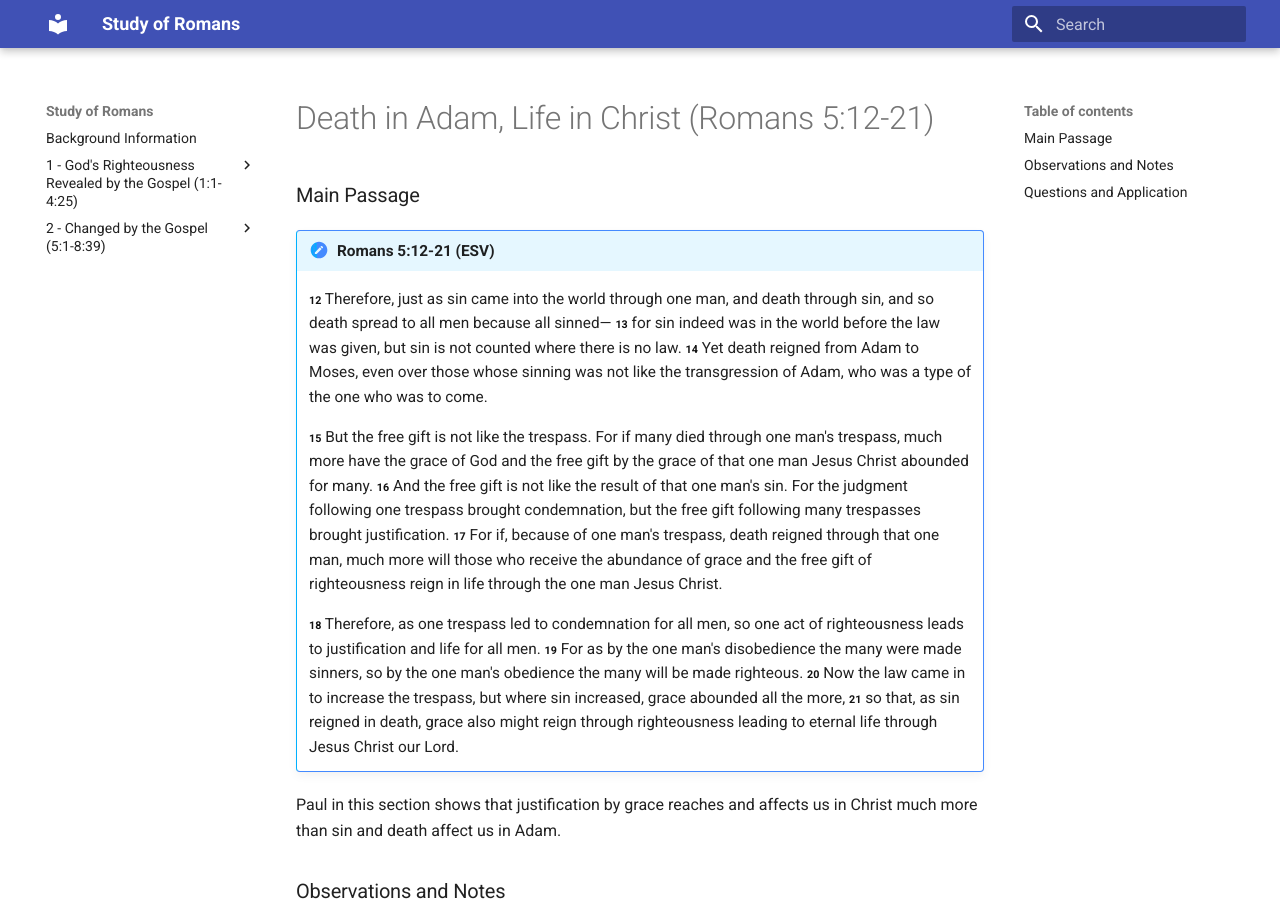
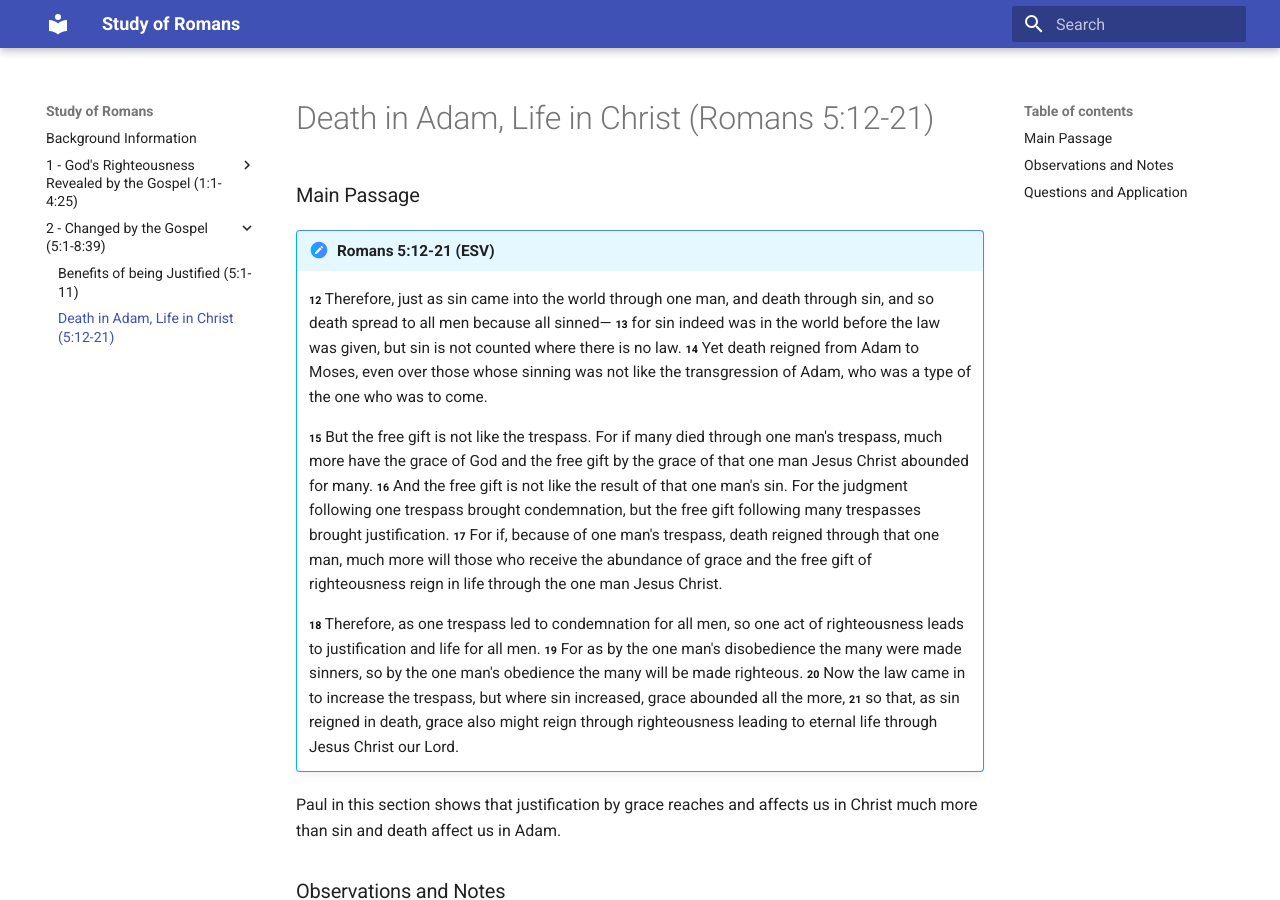
Before and after one commit to 1dancook/romans-study, an MkDocs documentation site: the page built from docs/07-life.md, in a window 1280 px wide and 900 px high. Built offline with MkDocs 1.6.1 and Material for MkDocs 9.7.7, drawn with Linux system fonts in a browser that asks for light colours.

Commit message:
change index

```diff
--- a/mkdocs.yml
+++ b/mkdocs.yml
@@ -15,7 +15,7 @@ nav:
     - Justification by Faith (4:1-4:25): 05-justification.md
   - 2 - Changed by the Gospel (5:1-8:39):
     - Benefits of being Justified (5:1-11): 06-benefits.md
-  #   - Death in Adam, Life in Christ (5:12-21): 07-life.md
+    - Death in Adam, Life in Christ (5:12-21): 07-life.md
   #   - Dead to Sin, Alive to God (6:1-23): 08-dead-alive.md
   #   - Dead to the Law (7:1-25): 09-dead-law.md
   #   - Life by the Power of the Spirit (8:1-17): 10-power.md
```
